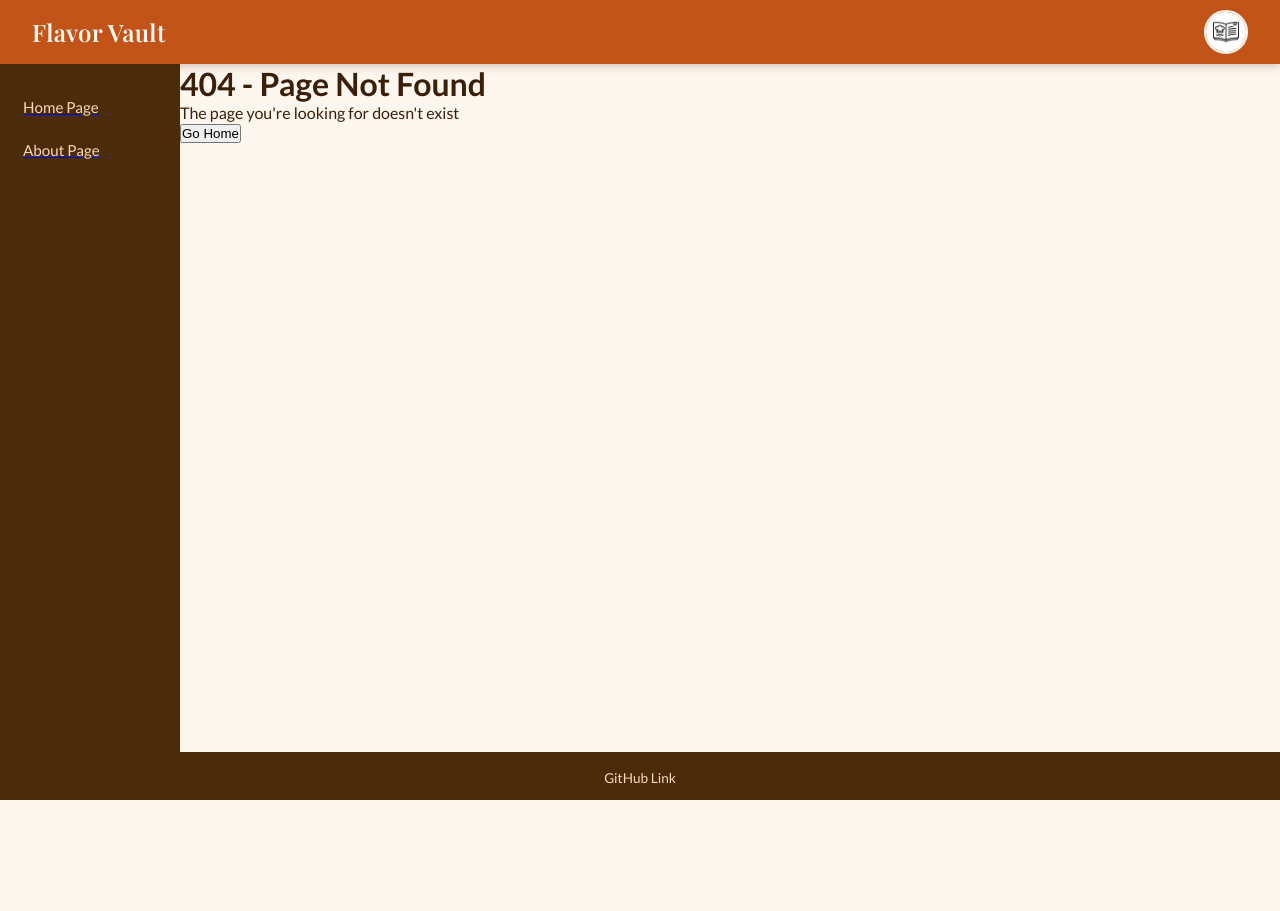
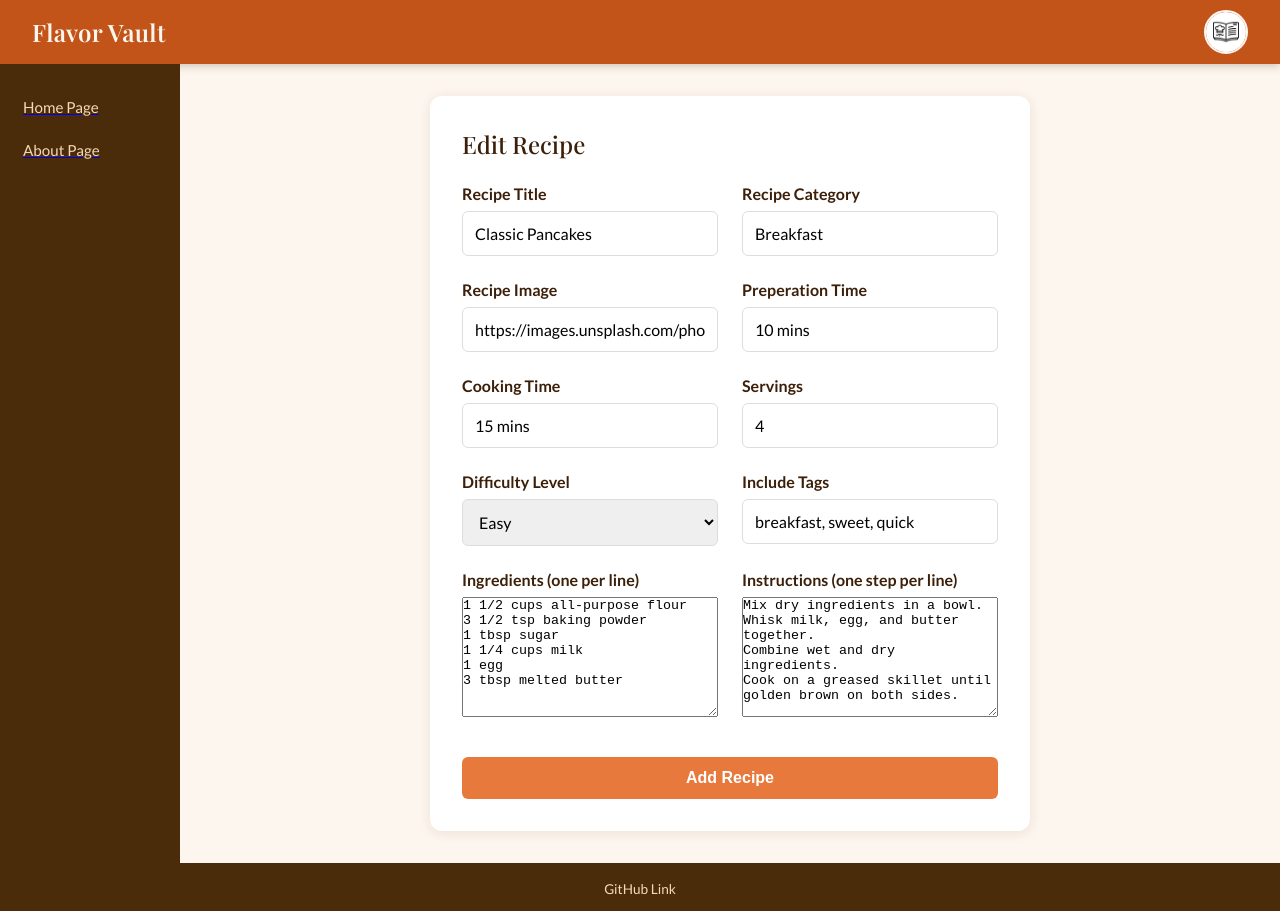
Before and after one commit to AndreRibeiro24/RecipeBookApp, a React (Vite) app in the folder Recipe-book-app/: page /recipes/1/edit in a window 1280 px wide. Before the commit this address had no page. Before the commit the page ends 800 px from the top, so only its background shows below. Built offline with nearby package versions, Linux system fonts and the light colour scheme.

Commit message:
final touches update functionality

```diff
--- a/Recipe-book-app/src/App.jsx
+++ b/Recipe-book-app/src/App.jsx
@@ -10,6 +10,7 @@ import NotFoundPage from "./pages/NotFoundPage.jsx";
 import AddRecipePage from './pages/AddRecipePage.jsx';
 import {useState} from 'react'
 import recipesData from './data/recipes.json'
+import EditRecipePage from "./pages/EditRecipePage.jsx"
 
 function App() {
    const [recipes, setRecipes] = useState(recipesData.recipes);
@@ -18,6 +19,11 @@ function App() {
     }
    const handleDelete = (id) => {
     setRecipes(recipes.filter(recipe => recipe.id !== id))
+  }
+  const handleUpdate = (updatedRecipe) =>{
+    setRecipes((prev) =>
+    prev.map((r)=> (r.id === updatedRecipe.id ? updatedRecipe : r))
+  );
   }
 
   return (
@@ -32,6 +38,7 @@ function App() {
             <Route path="/recipes/:recipeId" element={<RecipesDetailsPage recipes={recipes}/>}/>
             <Route path="/about" element={<AboutPage/>}/>
             <Route path="*" element={<NotFoundPage/>}/>
+            <Route path="/recipes/:recipeId/edit" element={<EditRecipePage recipes={recipes} onUpdateRecipe={handleUpdate}/>}/>
           </Routes>
         </div>
       </div>
--- a/Recipe-book-app/src/components/RecipeCard.jsx
+++ b/Recipe-book-app/src/components/RecipeCard.jsx
@@ -23,6 +23,9 @@ export default function RecipeCard({ recipe, onDelete }) {
           </div>
         </div>
       </Link>
+      <Link to={`recipes/${recipe.id}/edit`}>
+      <button className="recipe-card-edit">Edit</button>
+      </Link>
       <button className="recipe-card-delete" onClick={() => onDelete(recipe.id)}>Delete</button>
     </div>
   )
--- a/Recipe-book-app/src/pages/AboutPage.jsx
+++ b/Recipe-book-app/src/pages/AboutPage.jsx
@@ -6,18 +6,19 @@ const team = [
   {
     initials: "AR",
     name: "Andre Ribeiro",
-    role: "Frontend developer",
-    bio: "Add a short bio about yourself here.",
-    github: "https://github.com/andreriibeiro",
-    githubLabel: "github.com/andreriibeiro",
+    role: "Frontend developer (in-progess)",
+
+    github: "https://github.com/AndreRibeiro24",
+    githubLabel: "github.com/AndreRibeiro24",
     avatarClass: "avatar-blue",
+    photo:"https://avatars.githubusercontent.com/u/242829480?v=4"
   },
   {
     initials: "JH",
     name: "Jeronimo De Haro",
-    role: "Frontend developer",
-    bio: "Add a short bio about yourself here.",
-    github: "https://github.com/jeronimodeharo",
+    role: "Frontend developer (in-progress)",
+
+    github: "https://github.com/momodeharo-dev",
     githubLabel: "github.com/jeronimodeharo",
     avatarClass: "avatar-teal",
   },
@@ -27,16 +28,17 @@ export default function AboutPage() {
   return (
     <div className="about-page">
       <h1>About this app</h1>
-      <p className="about-sub">A recipe book app to manage and save your favourite recipes.</p>
+      <p className="about-sub">A recipe app to manage and save your favourite dishes.</p>
 
       <h2>The team</h2>
       <div className="cards-grid">
         {team.map((person) => (
           <div key={person.name} className="card">
-            <div className={`avatar ${person.avatarClass}`}>{person.initials}</div>
+            {person.photo ? <img src={person.photo} alt={person.name} className = "avatar-photo"/> : <div className ={`avatar ${person.avatarClass}`}>{person.initials}</div>
+
+            }
             <p className="card-name">{person.name}</p>
             <p className="card-role">{person.role}</p>
-            <p className="card-bio">{person.bio}</p>
             <hr className="card-divider" />
             <a href={person.github} target="_blank" rel="noreferrer" className="github-link">
               {person.githubLabel}
--- /dev/null
+++ b/Recipe-book-app/src/pages/EditRecipePage.jsx
@@ -0,0 +1,110 @@
+import React from 'react'
+import {useState} from 'react'
+import {useParams, useNavigate} from "react-router-dom";
+
+export default function EditRecipePage({recipes, onUpdateRecipe}) {
+const {recipeId} = useParams();
+const navigate = useNavigate();
+const recipe = recipes.find((r) => r.id === Number (recipeId));
+
+const [title, setTitle] = useState (recipe?.title || "");
+const [category, setCategory]= useState (recipe?.category || "");
+const [image, setImage] = useState(recipe?.image || "");
+const [prepTime, setPrepTime] = useState(recipe?.prepTime || "");
+const [cookTime, setCookTime] = useState(recipe?.cookTime || "");
+const [servings, setServings] = useState(recipe?.servings || 1);
+const [difficulty, setDifficulty] = useState(recipe?.difficulty || "Easy");
+const [tags, setTags] = useState(recipe?.tags?.join(", ")|| "");
+const [ingredients , setIngredients] = useState (recipe?.ingredients?.join("\n")|| "")
+const [instructions , setInstructions] = useState (recipe?.instructions?.join("\n")|| "")
+
+if(!recipe) return <h2>Recipe Not Found!</h2>
+
+
+        const handleSubmit = (e) =>{
+            e.preventDefault();{/*this prevents page from refreshing when form submits*/}
+        const updatedRecipe = {
+            ...recipe,
+            title,
+            category,
+            image,
+            prepTime,
+            cookTime,
+            servings,
+            difficulty,
+            tags: tags.split(",").map(tag => tag.trim()),
+            ingredients: ingredients.split("\n").map(item => item.trim()).filter(item => item !== ""),
+            instructions: instructions.split("\n").map(step => step.trim()).filter(step => step !== ""),
+        };
+        onUpdateRecipe(updatedRecipe);
+        navigate(`/recipes/${recipe.id}`);
+    }
+  return (
+     <div className = "AddRecipeForm">
+        {/*FORM Content*/}
+        <form onSubmit={handleSubmit}> {/*this links the handleSubmit to the Form*/}
+            <span>Edit Recipe</span>
+            <div>
+                <label>
+                    Recipe Title
+                    <input name="recipeTitle" type="text" placeholder="Recipe Title" value={title} onChange={(e)=>setTitle(e.target.value)}/>
+                </label>
+
+                <label>
+                    Recipe Category
+                    <input name="recipeCategory" type="text" placeholder="Recipe Category" value={category} onChange={(e)=>setCategory(e.target.value)}/>
+                </label>
+                <label>
+                    Recipe Image
+                    <input name="recipeImage" type="url" placeholder="Place Image Url" value={image} onChange={(e)=>setImage(e.target.value)}/>
+                </label>
+                <label>
+                    Preperation Time
+                    <input name="prepTime" type="text" placeholder="Preparation Time" value={prepTime} onChange={(e)=>setPrepTime(e.target.value)}/>
+                </label>
+                <label>
+                    Cooking Time
+                    <input name="cookTime" type="text" placeholder="Cooking Time" value={cookTime} onChange={(e)=> setCookTime(e.target.value)}/>
+                </label>
+                <label>
+                    Servings
+                    <input name="servings" type="text" placeholder="Servings" value={servings} onChange={(e)=> setServings(e.target.value)}/>
+                </label>
+                <label>
+                    Difficulty Level
+                    <select name="Dificulty" value={difficulty} onChange={(e)=> setDifficulty(e.target.value)}>
+                        <option value="Easy">Easy</option>
+                        <option value="Medium">Medium</option>
+                        <option value="Hard">Hard</option>
+                    </select>
+                </label>
+                <label>
+                    Include Tags
+                    <input name="tags" type="text" placeholder="Type Your Tags ex:(low cal, fit, tasty, new, trending)" value = {tags} onChange={(e)=> setTags(e.target.value)}/>
+                </label>
+                 <label>
+                        Ingredients (one per line)
+                        <textarea
+                            name="ingredients"
+                            placeholder={"1 cup flour\n2 eggs\n1/2 cup milk"}
+                            value={ingredients}
+                            onChange={(e) => setIngredients(e.target.value)}
+                            style={{ resize: "vertical", minHeight: "120px" }}
+                        />
+                    </label>
+                    <label>
+                        Instructions (one step per line)
+                        <textarea
+                            name="instructions"
+                            placeholder={"Mix dry ingredients\nAdd eggs and milk\nBake at 180°C for 30 mins"}
+                            value={instructions}
+                            onChange={(e) => setInstructions(e.target.value)}
+                             style={{ resize: "vertical", minHeight: "120px" }}
+                        />
+                    </label>
+            </div>
+            <button type="submit" className="add-recipe-submit-btn">Add Recipe</button>
+        </form>
+    </div>
+  )
+}
--- a/Recipe-book-app/src/styles/App.css
+++ b/Recipe-book-app/src/styles/App.css
@@ -218,6 +218,23 @@ main {
   background-color: #d9534f;
   color: white;
 }
+.recipe-card-edit{
+    margin: 0 1.25rem 1rem;
+  padding: 0.4rem 0.9rem;
+  background-color: transparent;
+  border: 1px solid #aa6a36;
+  color: #dfa04d;
+  border-radius: 6px;
+  font-size: 0.82rem;
+  cursor: pointer;
+  transition: background 0.2s, color 0.2s;
+  align-self: flex-start;
+}
+
+.recipe-card-edit:hover{
+  background-color: #eed256;
+  color: white;
+}
 
 .layout {
   display: flex;
@@ -321,6 +338,21 @@ main {
   background-color: var(--color-navbar);
 }
 
+.back-btn{
+  margin-top: 1rem;
+  padding: 0.6rem 1.25rem;
+  background-color: var(--color-accent);
+  color: white;
+  border: none;
+  border-radius: 6px;
+  font-size: 0.9rem;
+  cursor: pointer;
+  transition: background 0.2s;
+}
+
+.back-btn:hover{
+  background-color: var(--color-navbar);
+}
 /* ADD RECIPE FORM PAGE + ADD RECIPE BUTTON*/
 
 
@@ -585,3 +617,13 @@ main {
 .back-btn {
   margin-top: 1rem;
 }
+
+/* Avatar photo Styling*/
+
+.avatar-photo{
+  width: 50px;
+  height: 50px;
+  border-radius: 50%;
+  object-fit: cover;
+  margin-bottom : 14px;
+}
```
